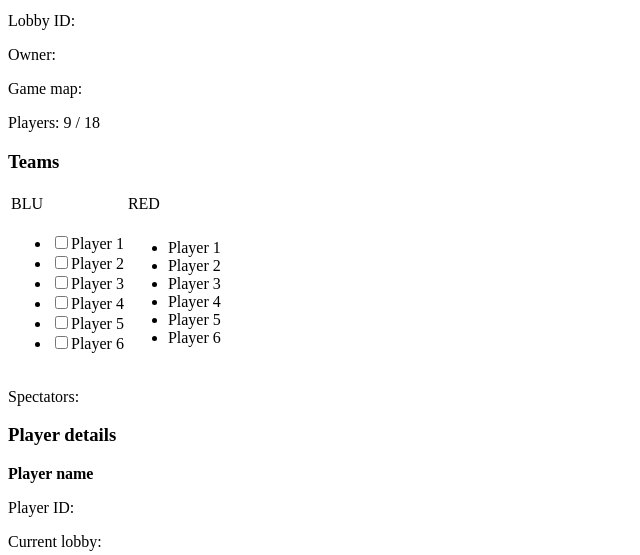
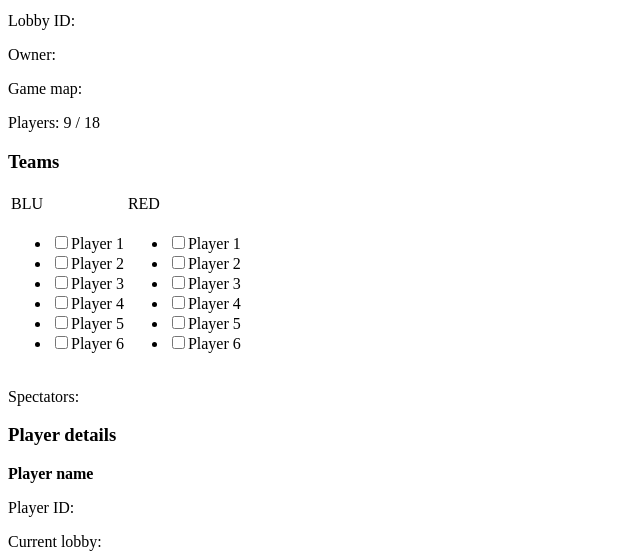
Before and after one commit to sscst/lobbypy-dotcloud, a Python web app: template lobbypy/templates/admin.mako in a window 1280 px wide. Shown: the part 1140-1695 px from the top of the page, without its empty margins (0-640 px from the left). Run offline with Mako, Linux system fonts and the light colour scheme; the template is opened without the code that fills it, so the values that code supplies are empty; some libraries are stand-ins or nearby versions.

Commit message:
Make team players into checkboxes

```diff
--- a/lobbypy/templates/admin.mako
+++ b/lobbypy/templates/admin.mako
@@ -73,12 +73,12 @@
           </td>
           <td class="redp">
             <ul class="admin-lobbyplayers">
-              <li class="admin-red-player">Player 1</li>
-              <li class="admin-red-player">Player 2</li>
-              <li class="admin-red-player">Player 3</li>
-              <li class="admin-red-player">Player 4</li>
-              <li class="admin-red-player">Player 5</li>
-              <li class="admin-red-player">Player 6</li>
+              <li class="admin-red-player"><input type="checkbox" name="red-lobbyplayers" id="r1"><label class="lpt-label" for="r1">Player 1</label></li>
+              <li class="admin-red-player"><input type="checkbox" name="red-lobbyplayers" id="r2"><label class="lpt-label" for="r2">Player 2</label></li>
+              <li class="admin-red-player"><input type="checkbox" name="red-lobbyplayers" id="r3"><label class="lpt-label" for="r3">Player 3</label></li>
+              <li class="admin-red-player"><input type="checkbox" name="red-lobbyplayers" id="r4"><label class="lpt-label" for="r4">Player 4</label></li>
+              <li class="admin-red-player"><input type="checkbox" name="red-lobbyplayers" id="r5"><label class="lpt-label" for="r5">Player 5</label></li>
+              <li class="admin-red-player"><input type="checkbox" name="red-lobbyplayers" id="r6"><label class="lpt-label" for="r6">Player 6</label></li>
             </ul>
           </td>
         </tr>
```
